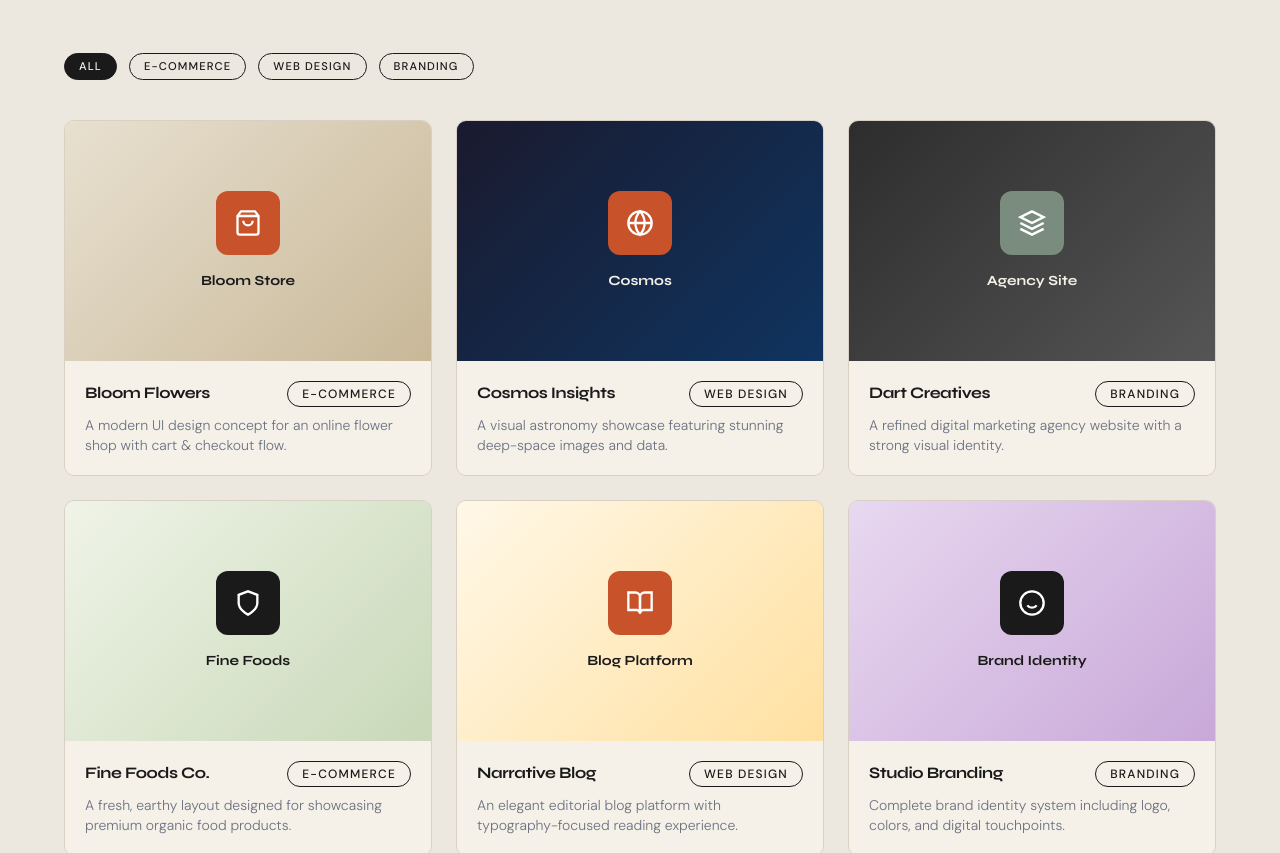
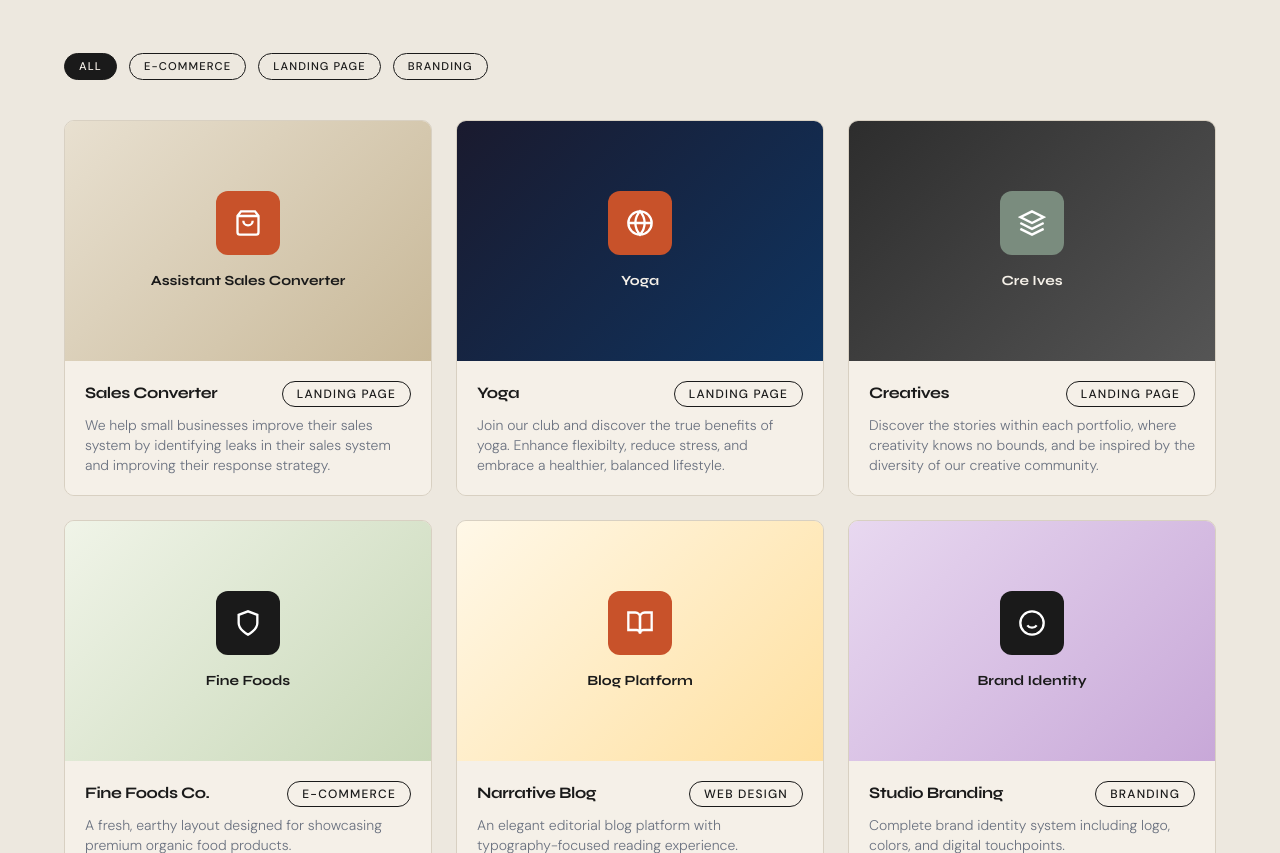
Before and after one commit to BBoyWillyj/Portfolio, a plain HTML site: page index.html in a window 1280 px wide. Shown: the part 3560-4413 px from the top of the page. Drawn offline with nearby package versions, Linux system fonts and the light colour scheme.

Commit message:
working on portfolio adjustment

```diff
--- a/index.html
+++ b/index.html
@@ -398,79 +398,79 @@
     <div class="flex flex-wrap gap-3 mb-10">
       <button class="filter-btn active tag-pill transition-all" data-filter="all" onclick="filterProjects('all', this)">All</button>
       <button class="filter-btn tag-pill transition-all" data-filter="ecommerce" onclick="filterProjects('ecommerce', this)">E-Commerce</button>
-      <button class="filter-btn tag-pill transition-all" data-filter="web" onclick="filterProjects('web', this)">Web Design</button>
+      <button class="filter-btn tag-pill transition-all" data-filter="landing" onclick="filterProjects('web', this)">Landing Page</button>
       <button class="filter-btn tag-pill transition-all" data-filter="brand" onclick="filterProjects('brand', this)">Branding</button>
     </div>
 
     <!-- Projects grid -->
     <div class="grid md:grid-cols-2 lg:grid-cols-3 gap-6" id="projects-grid">
       <!-- Project 1 -->
-      <div class="project-card fade-up" data-category="ecommerce">
+      <div class="project-card fade-up" data-category="landing">
         <div class="project-img-wrap" style="background: linear-gradient(135deg, #e8e0d0 0%, #c8b898 100%);">
           <div class="w-full h-full flex items-center justify-center">
             <div class="text-center p-8">
               <div class="w-16 h-16 rounded-xl bg-rust mx-auto mb-4 flex items-center justify-center">
                 <svg width="28" height="28" fill="none" stroke="white" stroke-width="2" viewBox="0 0 24 24"><path d="M6 2L3 6v14a2 2 0 002 2h14a2 2 0 002-2V6l-3-4z"/><line x1="3" y1="6" x2="21" y2="6"/><path d="M16 10a4 4 0 01-8 0"/></svg>
               </div>
-              <p class="font-display font-bold text-charcoal text-sm">Bloom Store</p>
+              <p class="font-display font-bold text-charcoal text-sm">Assistant Sales Converter</p>
             </div>
           </div>
           <div class="project-overlay">
-            <a href="#" class="bg-cream text-charcoal px-5 py-2.5 rounded font-body text-xs font-medium tracking-wide hover:bg-rust hover:text-cream transition-colors">View Project →</a>
+            <a href="https://bboywillyj.github.io/Business-Landing-Page/" class="bg-cream text-charcoal px-5 py-2.5 rounded font-body text-xs font-medium tracking-wide hover:bg-rust hover:text-cream transition-colors">View Project →</a>
           </div>
         </div>
         <div class="p-5 bg-cream">
           <div class="flex items-start justify-between mb-2">
-            <h3 class="font-display font-bold text-base tracking-tight">Bloom Flowers</h3>
-            <span class="tag-pill text-xs">E-Commerce</span>
+            <h3 class="font-display font-bold text-base tracking-tight">Sales Converter</h3>
+            <span class="tag-pill text-xs">Landing Page</span>
           </div>
-          <p class="font-body text-sm text-gray-500" style="font-weight:300;">A modern UI design concept for an online flower shop with cart & checkout flow.</p>
+          <p class="font-body text-sm text-gray-500" style="font-weight:300;">We help small businesses improve their sales system by identifying leaks in their sales system and improving their response strategy.</p>
         </div>
       </div>
       <!-- Project 2 -->
-      <div class="project-card fade-up" data-category="web" style="transition-delay:0.1s;">
+      <div class="project-card fade-up" data-category="landing" style="transition-delay:0.1s;">
         <div class="project-img-wrap" style="background: linear-gradient(135deg, #1A1A2E 0%, #0f3460 100%);">
           <div class="w-full h-full flex items-center justify-center">
             <div class="text-center p-8">
               <div class="w-16 h-16 rounded-xl mx-auto mb-4 flex items-center justify-center" style="background:#C8522A;">
                 <svg width="28" height="28" fill="none" stroke="white" stroke-width="2" viewBox="0 0 24 24"><circle cx="12" cy="12" r="10"/><path d="M2 12h20M12 2a15.3 15.3 0 014 10 15.3 15.3 0 01-4 10 15.3 15.3 0 01-4-10 15.3 15.3 0 014-10z"/></svg>
               </div>
-              <p class="font-display font-bold text-cream text-sm">Cosmos</p>
+              <p class="font-display font-bold text-cream text-sm">Yoga</p>
             </div>
           </div>
           <div class="project-overlay">
-            <a href="#" class="bg-cream text-charcoal px-5 py-2.5 rounded font-body text-xs font-medium tracking-wide hover:bg-rust hover:text-cream transition-colors">View Project →</a>
+            <a href="https://bboywillyj.github.io/Yogo-landing-page/" class="bg-cream text-charcoal px-5 py-2.5 rounded font-body text-xs font-medium tracking-wide hover:bg-rust hover:text-cream transition-colors">View Project →</a>
           </div>
         </div>
         <div class="p-5 bg-cream">
           <div class="flex items-start justify-between mb-2">
-            <h3 class="font-display font-bold text-base tracking-tight">Cosmos Insights</h3>
-            <span class="tag-pill text-xs">Web Design</span>
+            <h3 class="font-display font-bold text-base tracking-tight">Yoga</h3>
+            <span class="tag-pill text-xs">Landing Page</span>
           </div>
-          <p class="font-body text-sm text-gray-500" style="font-weight:300;">A visual astronomy showcase featuring stunning deep-space images and data.</p>
+          <p class="font-body text-sm text-gray-500" style="font-weight:300;">Join our club and discover the true benefits of yoga. Enhance flexibilty, reduce stress, and embrace a healthier, balanced lifestyle.</p>
         </div>
       </div>
       <!-- Project 3 -->
-      <div class="project-card fade-up" data-category="brand" style="transition-delay:0.2s;">
+      <div class="project-card fade-up" data-category="landing" style="transition-delay:0.2s;">
         <div class="project-img-wrap" style="background: linear-gradient(135deg, #2D2D2D 0%, #555555 100%);">
           <div class="w-full h-full flex items-center justify-center">
             <div class="text-center p-8">
               <div class="w-16 h-16 rounded-xl bg-sage mx-auto mb-4 flex items-center justify-center">
                 <svg width="28" height="28" fill="none" stroke="white" stroke-width="2" viewBox="0 0 24 24"><polygon points="12 2 2 7 12 12 22 7 12 2"/><polyline points="2 17 12 22 22 17"/><polyline points="2 12 12 17 22 12"/></svg>
               </div>
-              <p class="font-display font-bold text-cream text-sm">Agency Site</p>
+              <p class="font-display font-bold text-cream text-sm">Cre Ives</p>
             </div>
           </div>
           <div class="project-overlay">
-            <a href="#" class="bg-cream text-charcoal px-5 py-2.5 rounded font-body text-xs font-medium tracking-wide hover:bg-rust hover:text-cream transition-colors">View Project →</a>
+            <a href="https://bboywillyj.github.io/GoMyCode-Assignments/" class="bg-cream text-charcoal px-5 py-2.5 rounded font-body text-xs font-medium tracking-wide hover:bg-rust hover:text-cream transition-colors">View Project →</a>
           </div>
         </div>
         <div class="p-5 bg-cream">
           <div class="flex items-start justify-between mb-2">
-            <h3 class="font-display font-bold text-base tracking-tight">Dart Creatives</h3>
-            <span class="tag-pill text-xs">Branding</span>
+            <h3 class="font-display font-bold text-base tracking-tight">Creatives</h3>
+            <span class="tag-pill text-xs">Landing Page</span>
           </div>
-          <p class="font-body text-sm text-gray-500" style="font-weight:300;">A refined digital marketing agency website with a strong visual identity.</p>
+          <p class="font-body text-sm text-gray-500" style="font-weight:300;">Discover the stories within each portfolio, where creativity knows no bounds, and be inspired by the diversity of our creative community.</p>
         </div>
       </div>
       <!-- Project 4 -->
```
